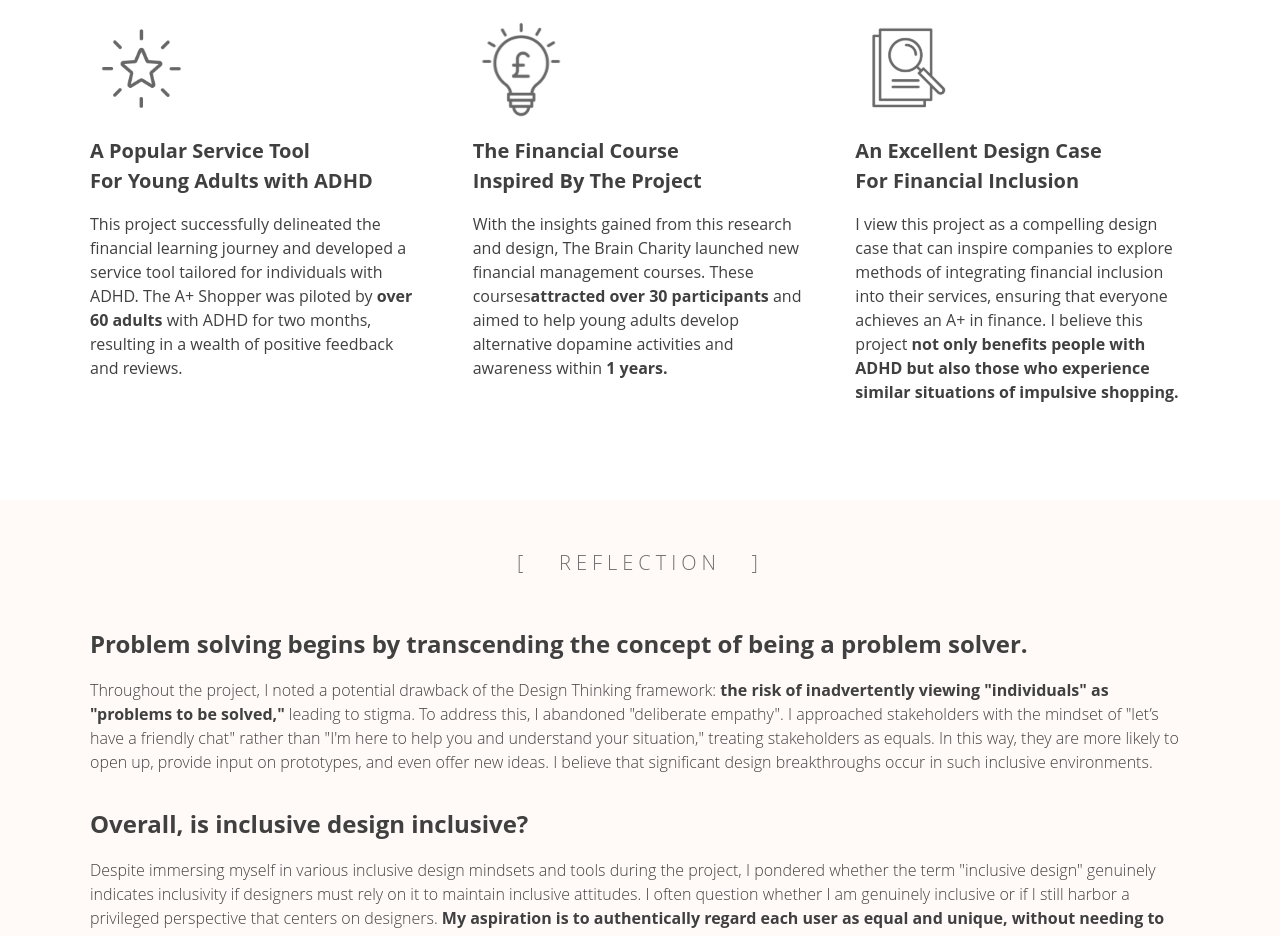
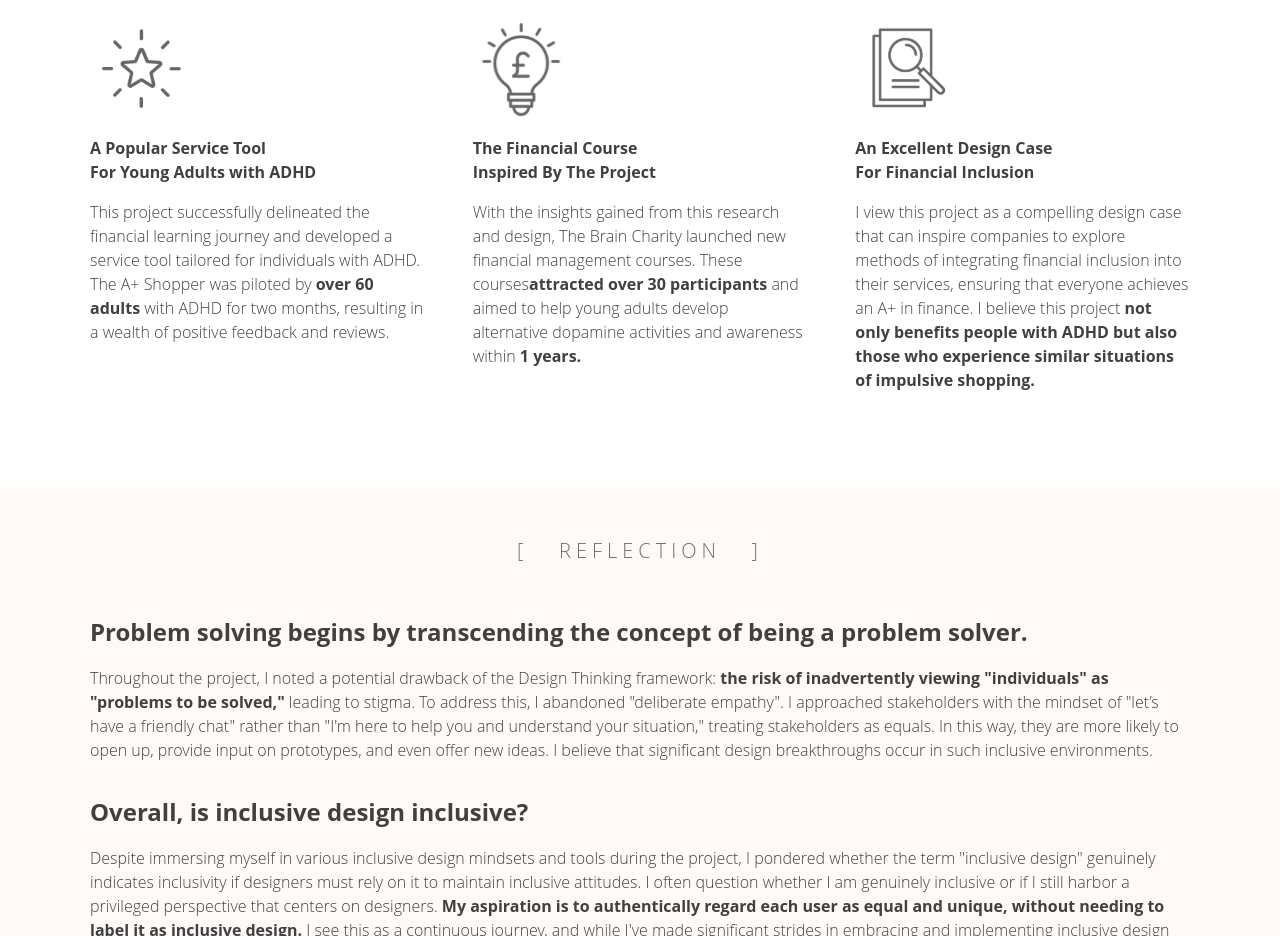
Before and after one commit to SebaWang/sebawang.github.io, a React (Create React App) app: page /project/finance in a window 1280 px wide. Shown: the part 8720-9656 px from the top of the page. Built offline with nearby package versions, Linux system fonts and the light colour scheme.

Commit message:
fix: scroll to top, styling

```diff
--- /dev/null
+++ b/src/helpers/ScrollToTop.js
@@ -0,0 +1,16 @@
+import { useEffect } from "react";
+import { useLocation } from "react-router-dom";
+
+export default function ScrollToTop() {
+  const { pathname } = useLocation();
+
+  useEffect(() => {
+    document.documentElement.scrollTo({
+      top: 0,
+      left: 0,
+      behavior: "instant",
+    });
+  }, [pathname]);
+
+  return null;
+}
--- a/src/index.tsx
+++ b/src/index.tsx
@@ -3,6 +3,7 @@ import ReactDOM from 'react-dom/client';
 import './index.css';
 import App from './App';
 import { BrowserRouter } from 'react-router-dom';
+import ScrollToTop from './helpers/ScrollToTop';
 
 const root = ReactDOM.createRoot(
   document.getElementById('root') as HTMLElement
@@ -10,6 +11,7 @@ const root = ReactDOM.createRoot(
 root.render(
   <React.StrictMode>
     <BrowserRouter basename={`${process.env.PUBLIC_URL}`}>
+      <ScrollToTop />
       <App />
     </BrowserRouter>
   </React.StrictMode>
--- a/src/pages/ProjectAdvantechPage/DetailSection.tsx
+++ b/src/pages/ProjectAdvantechPage/DetailSection.tsx
@@ -33,7 +33,10 @@ export default function DetailSection(): ReactElement {
                 </nav>
                 <nav className='text-black'>
                     <p className="tracking-[4px] text-[16px] font-bold">ORGANIZATION</p>
-                    <p className="text-[16px] font-bold">
+                    <div className="w-[19px] border-b-[6px] border-[#EA5514] h-[6px]">
+                        &nbsp;
+                    </div>
+                    <p className="text-[16px] font-bold mt-8">
                     Corporate
                     </p>
                     <p className="text-[16px] ">
--- a/src/pages/ProjectFinancePage/EvaluationSection.tsx
+++ b/src/pages/ProjectFinancePage/EvaluationSection.tsx
@@ -15,12 +15,12 @@ export default function EvaluationSection(): ReactElement {
       <div className="grid grid-cols-3 gap-12 mt-4">
         <div className="flex flex-col gap-4">
           <Star className="h-[102px]" />
-          <p className="text-[20px] font-bold">
+          <p className="text-[16px] font-bold">
             A Popular Service Tool
             <br />
             For Young Adults with ADHD
           </p>
-          <p className="text-[16px]">
+          <p className="text-[16px] font-light">
             This project successfully delineated the financial learning journey
             and developed a service tool tailored for individuals with ADHD. The
             A+ Shopper was piloted by{" "}
@@ -30,12 +30,12 @@ export default function EvaluationSection(): ReactElement {
         </div>
         <div className="flex flex-col gap-4">
           <Bulb className="h-[102px]" />
-          <p className="text-[20px] font-bold">
+          <p className="text-[16px] font-bold">
             The Financial Course
             <br />
             Inspired By The Project
           </p>
-          <p className="text-[16px]">
+          <p className="text-[16px] font-light">
             With the insights gained from this research and design, The Brain
             Charity launched new financial management courses. These courses
             <span className="font-bold">
@@ -48,12 +48,12 @@ export default function EvaluationSection(): ReactElement {
         </div>
         <div className="flex flex-col gap-4">
           <Paper className="h-[102px]" />
-          <p className="text-[20px] font-bold">
+          <p className="text-[16px] font-bold">
             An Excellent Design Case
             <br />
             For Financial Inclusion
           </p>
-          <p className="text-[16px]">
+          <p className="text-[16px] font-light">
             I view this project as a compelling design case that can inspire
             companies to explore methods of integrating financial inclusion into
             their services, ensuring that everyone achieves an A+ in finance. I
--- a/src/pages/ProjectMedicyPage/DetailSection.tsx
+++ b/src/pages/ProjectMedicyPage/DetailSection.tsx
@@ -33,7 +33,10 @@ export default function DetailSection(): ReactElement {
                 </nav>
                 <nav className='text-black'>
                     <p className="tracking-[4px] text-[16px] font-bold">ORGANIZATION</p>
-                    <p className="text-[16px] ">
+                    <div className="w-[19px] border-b-[6px] border-[#EA5514] h-[6px]">
+                        &nbsp;
+                    </div>
+                    <p className="text-[16px]  mt-8">
                     Rug Pull Frens
                     </p>
                 </nav>
--- a/src/pages/ProjectUTechPage/DetailSection.tsx
+++ b/src/pages/ProjectUTechPage/DetailSection.tsx
@@ -30,7 +30,10 @@ export default function DetailSection(): ReactElement {
                 </nav>
                 <nav className='text-black'>
                     <p className="tracking-[4px] text-[16px] font-bold">ORGANIZATION</p>
-                    <p className="text-[16px] font-semibold">
+                    <div className="w-[19px] border-b-[6px] border-[#EA5514] h-[6px]">
+                        &nbsp;
+                    </div>
+                    <p className="text-[16px] font-semibold mt-8">
                     Corporate
                     </p>
                     <p className="text-[16px] ">
```
